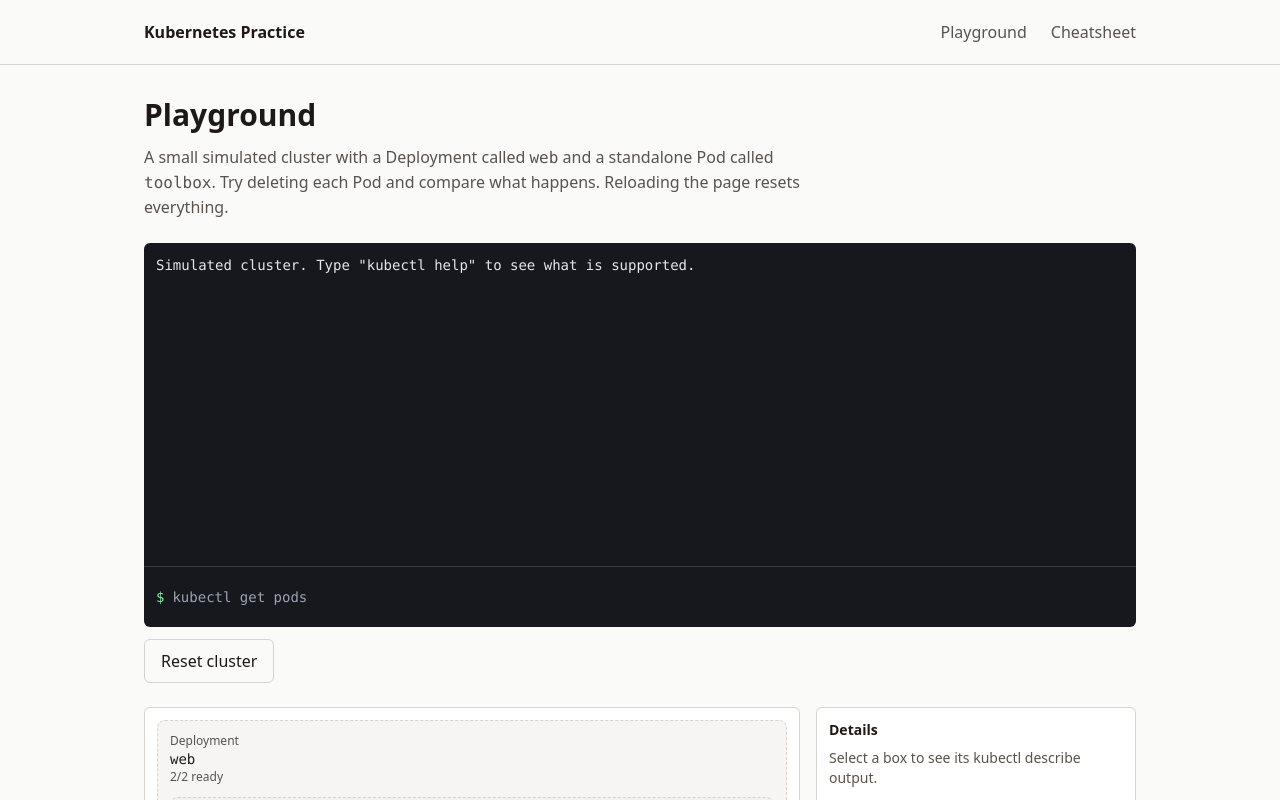
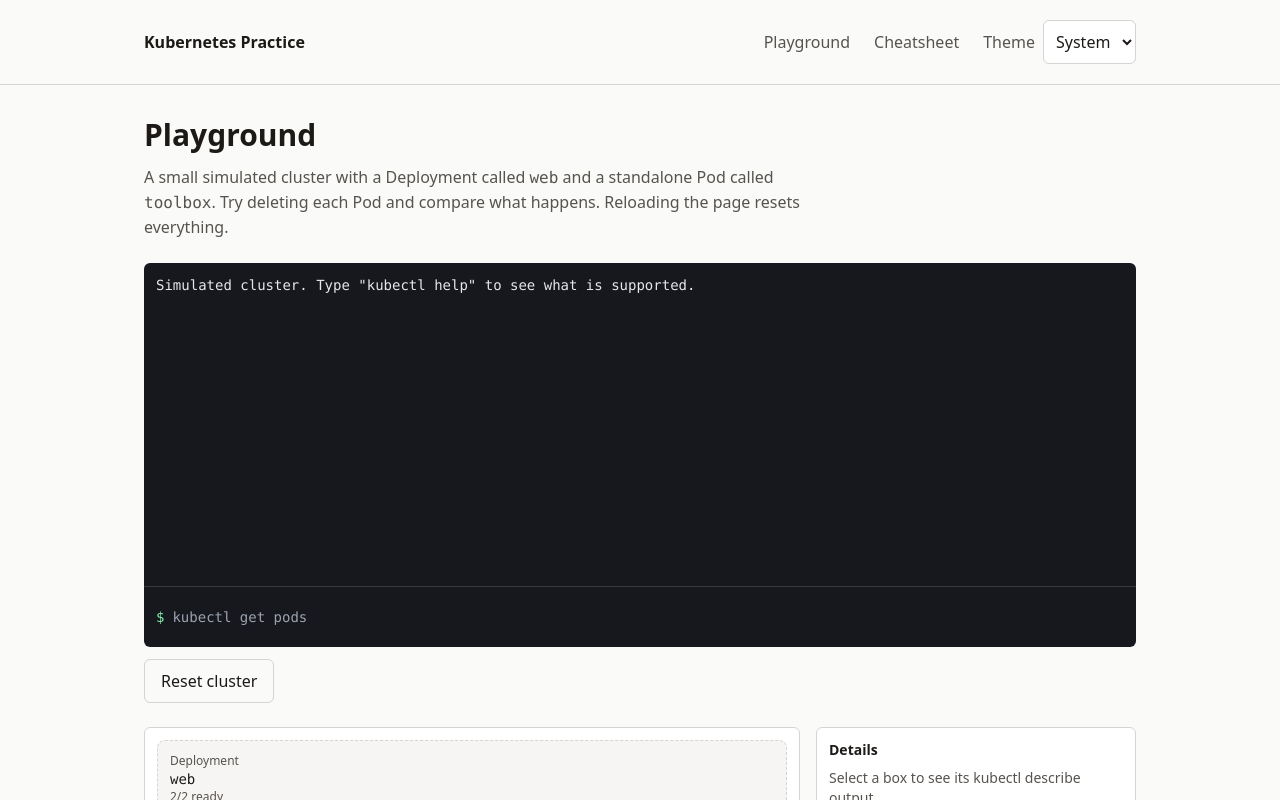
Before and after one commit to SaihanTaki/kubernetes-practice, a Next.js app: page /playground in a window 1280 px wide. Shown: the top 800 px of the page. Built offline with nearby package versions, Linux system fonts and the light colour scheme.

Commit message:
feat(ui): add System/Light/Dark theme picker
Saved choice is applied by an inline head script before paint so
the page never flashes the wrong theme.

```diff
--- a/app/globals.css
+++ b/app/globals.css
@@ -10,10 +10,12 @@
   --ok: #15803d;
   --bad: #b91c1c;
   --code-bg: #f0efed;
+  color-scheme: light;
 }
 
+/* The OS preference applies unless the reader picked a theme (data-theme on <html>). */
 @media (prefers-color-scheme: dark) {
-  :root {
+  :root:not([data-theme="light"]) {
     --bg: #121212;
     --surface: #1b1b1b;
     --fg: #ededed;
@@ -23,7 +25,21 @@
     --ok: #4ade80;
     --bad: #f87171;
     --code-bg: #232323;
+    color-scheme: dark;
   }
+}
+
+:root[data-theme="dark"] {
+  --bg: #121212;
+  --surface: #1b1b1b;
+  --fg: #ededed;
+  --muted: #a8a29e;
+  --border: #3a3a3a;
+  --accent: #8ab4ff;
+  --ok: #4ade80;
+  --bad: #f87171;
+  --code-bg: #232323;
+  color-scheme: dark;
 }
 
 @theme inline {
--- a/app/layout.tsx
+++ b/app/layout.tsx
@@ -1,5 +1,6 @@
 import type { Metadata } from "next";
 import Link from "next/link";
+import { ThemeSelect, themeScript } from "@/components/ThemeSelect";
 import "./globals.css";
 
 export const metadata: Metadata = {
@@ -9,7 +10,11 @@ export const metadata: Metadata = {
 
 export default function RootLayout({ children }: Readonly<{ children: React.ReactNode }>) {
   return (
-    <html lang="en">
+    // The theme script sets data-theme before hydration, so React would otherwise warn about the mismatch.
+    <html lang="en" suppressHydrationWarning>
+      <head>
+        <script dangerouslySetInnerHTML={{ __html: themeScript }} />
+      </head>
       <body className="font-sans antialiased">
         <header className="border-b border-border">
           <nav className="mx-auto flex max-w-5xl flex-wrap items-center gap-x-6 gap-y-1 px-4 py-3">
@@ -22,6 +27,7 @@ export default function RootLayout({ children }: Readonly<{ children: React.Reac
             <Link href="/cheatsheet" className="py-2 text-muted hover:text-fg">
               Cheatsheet
             </Link>
+            <ThemeSelect />
           </nav>
         </header>
         <main className="mx-auto max-w-5xl px-4 py-8">{children}</main>
--- /dev/null
+++ b/components/ThemeSelect.tsx
@@ -0,0 +1,46 @@
+"use client";
+
+import { useEffect, useState } from "react";
+
+type Theme = "system" | "light" | "dark";
+const KEY = "theme";
+
+/** Runs in <head> before paint so a saved theme never flashes the wrong colours. */
+export const themeScript = `try{var t=localStorage.getItem("${KEY}");if(t==="light"||t==="dark")document.documentElement.dataset.theme=t}catch(e){}`;
+
+export function ThemeSelect() {
+  const [theme, setTheme] = useState<Theme>("system");
+
+  useEffect(() => {
+    const saved = document.documentElement.dataset.theme;
+    if (saved === "light" || saved === "dark") setTheme(saved);
+  }, []);
+
+  function change(next: Theme) {
+    setTheme(next);
+    const root = document.documentElement;
+    if (next === "system") delete root.dataset.theme;
+    else root.dataset.theme = next;
+    try {
+      if (next === "system") localStorage.removeItem(KEY);
+      else localStorage.setItem(KEY, next);
+    } catch {
+      // Storage can be blocked; the choice still applies for this page view.
+    }
+  }
+
+  return (
+    <label className="flex items-center gap-2 py-2 text-muted">
+      <span className="sr-only sm:not-sr-only">Theme</span>
+      <select
+        value={theme}
+        onChange={(e) => change(e.target.value as Theme)}
+        className="min-h-11 rounded-md border border-border bg-surface px-2 text-fg"
+      >
+        <option value="system">System</option>
+        <option value="light">Light</option>
+        <option value="dark">Dark</option>
+      </select>
+    </label>
+  );
+}
```
Also changed, not shown: 1 other file (tests, documents, lock files or other folders).
